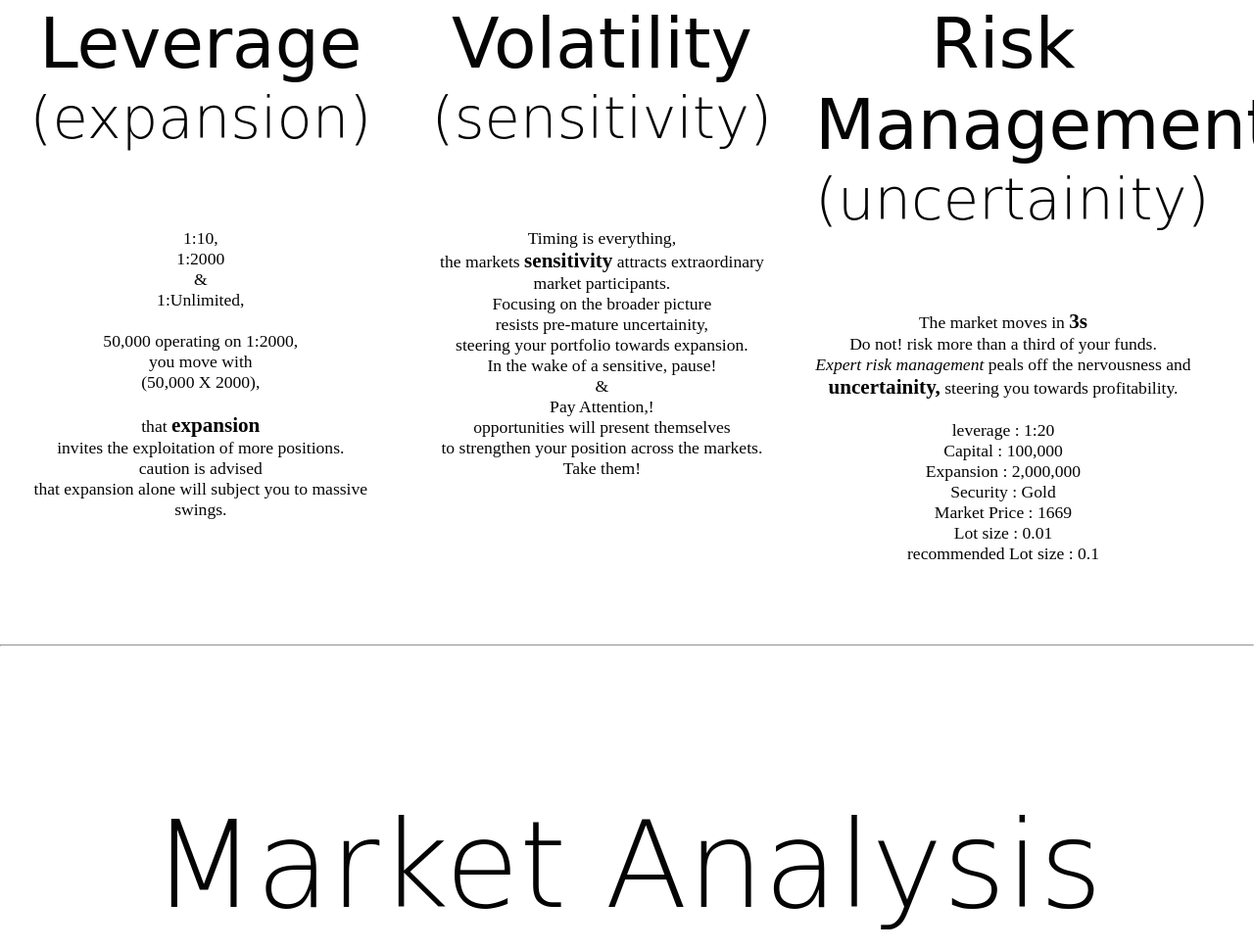
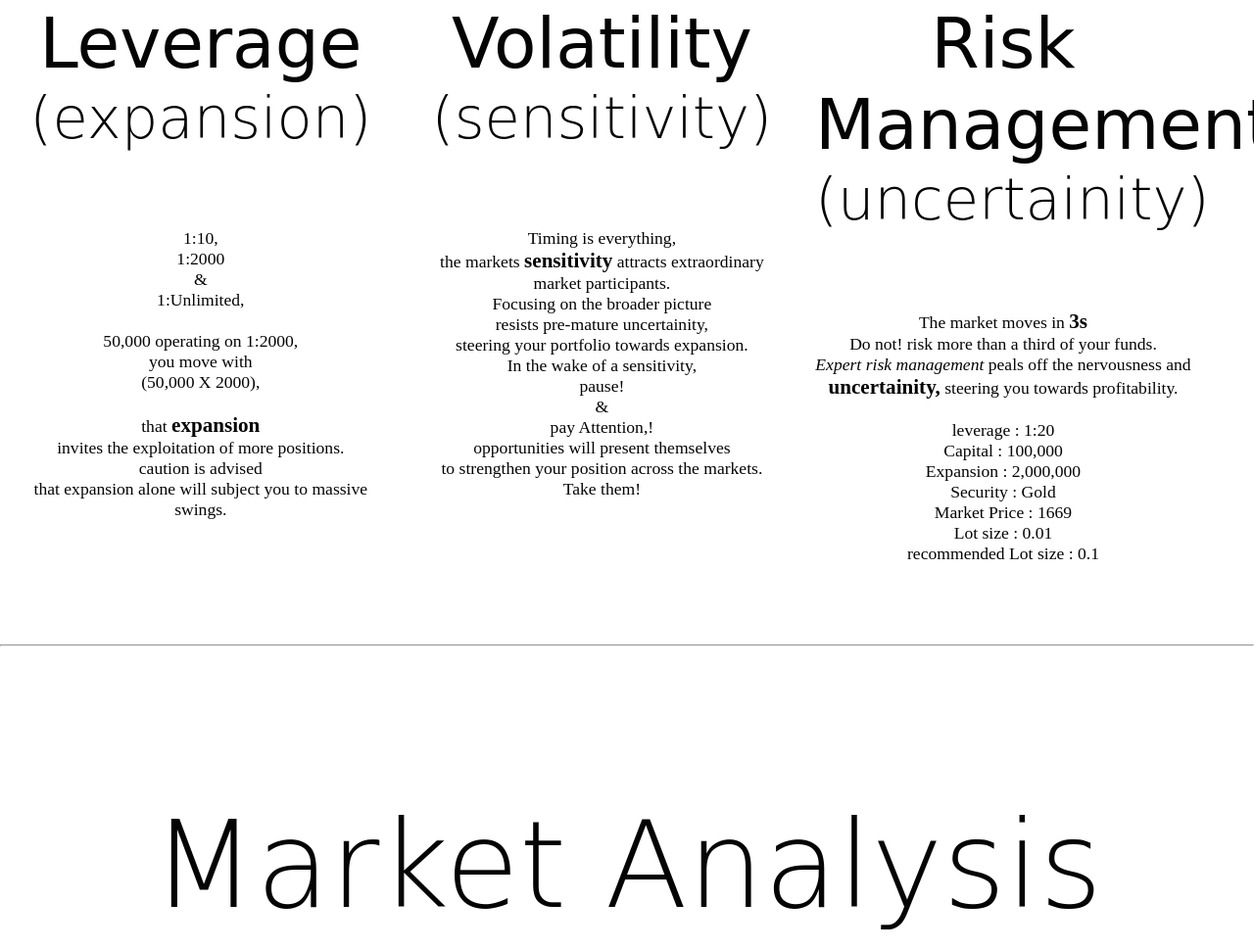
Before and after one commit to kulavotu/kulavotu.github.io, a plain HTML site: page index.html in a window 1280 px wide. Shown: the part 968-1938 px from the top of the page at 98% size. Drawn offline with nearby package versions, Linux system fonts and the light colour scheme; a web font is replaced by a local one.

Commit message:
Update index.html

```diff
--- a/index.html
+++ b/index.html
@@ -81,7 +81,7 @@ precision_manufacturing
 						<em>
 							Timing is everything,<br> the markets <strong>sensitivity</strong> attracts extraordinary <br> market participants.<br>
 							Focusing on the broader picture<br> resists pre-mature uncertainity,<br> steering your portfolio
-							towards expansion.<br> In the wake of a sensitive, pause!<br>&<br>Pay Attention,!<br>
+							towards expansion.<br> In the wake of a sensitivity,<br>pause!<br>&<br>pay Attention,!<br>
 							opportunities will present themselves<br> to strengthen your position across the markets.<br>
 							Take them!
 						</em>
```
